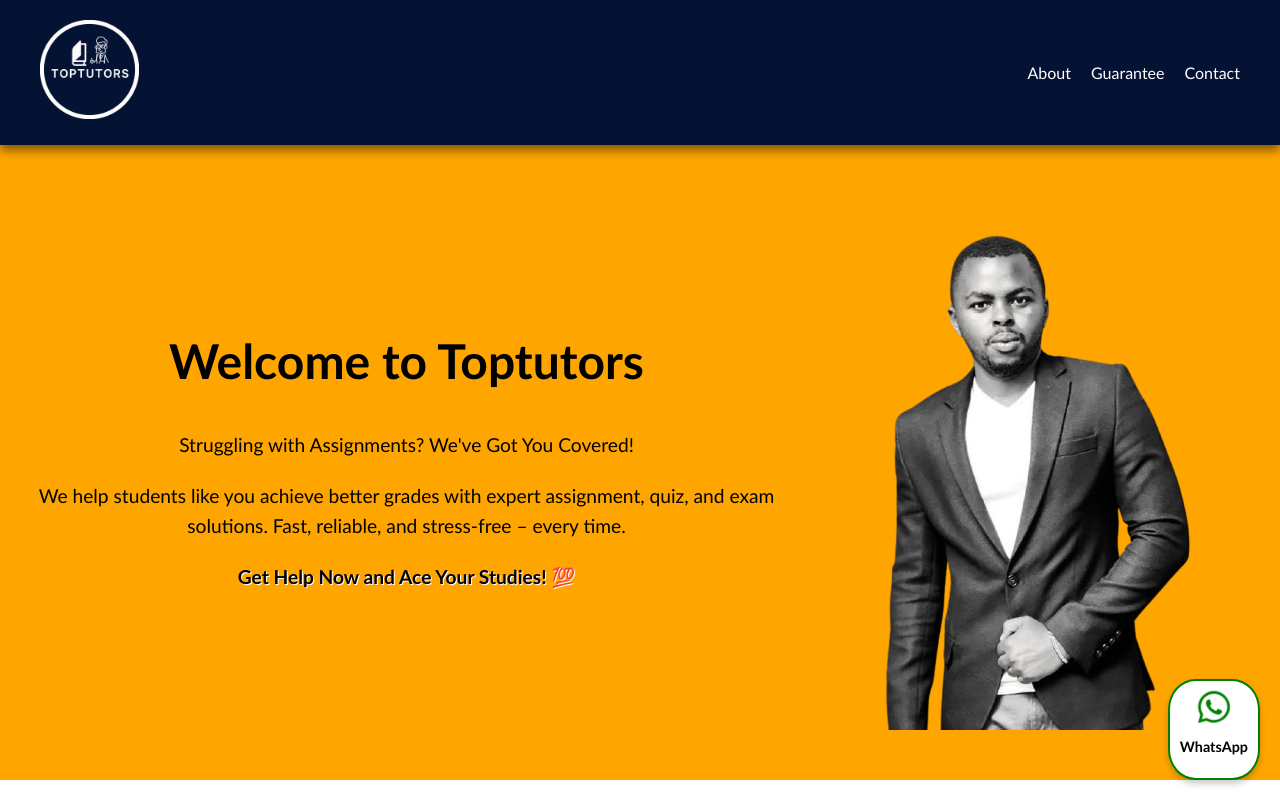
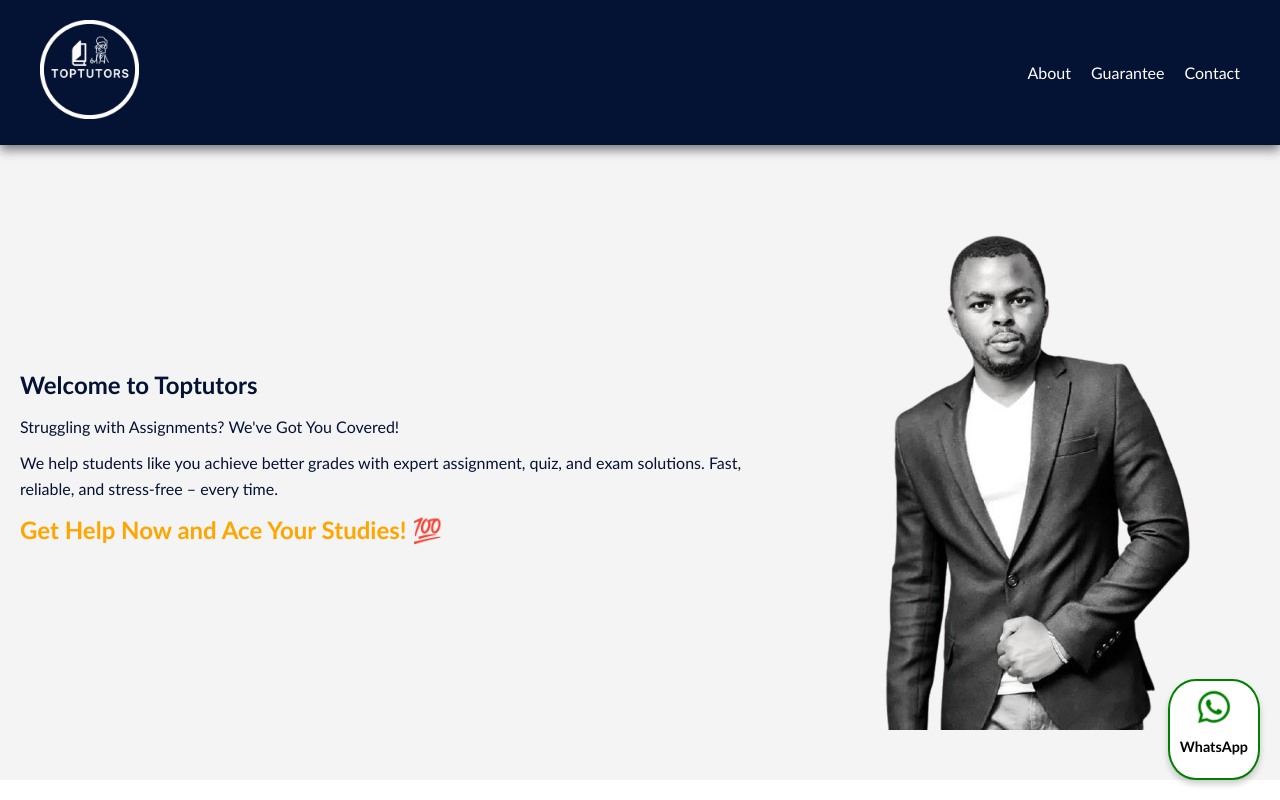
Before and after one commit to Davey0076/client-portfolio-one, a React (Vite) app: page / in a window 1280 px wide. Shown: the top 800 px of the page. Built offline with nearby package versions, Linux system fonts and the light colour scheme.

Commit message:
updates on hero section

```diff
--- a/src/components/Hero/Hero.css
+++ b/src/components/Hero/Hero.css
@@ -1,71 +1,67 @@
 .hero {
-  background-color: orange;
-  color: black;
-  text-align: center;
-  position: relative;
   display: flex;
+  align-items: center;
   justify-content: space-between;
-  overflow: hidden;
+  padding: 50px 20px;
+  background-color: #f4f4f4;
+  color: #041333;
 }
 
-.hero-text h1 {
-  font-size: 3rem;
-  margin-bottom: 20px;
-  animation: textSlideIn 1.5s ease-in-out forwards;
+.hero-content {
+  flex: 1;
+  margin-right: 20px;
 }
 
-.hero-text{
-  display: flex;
-  flex-direction: column;
-  align-items: center;
-  justify-content: center;
+.hero-title {
+  font-size: 3rem;
+  font-weight: bold;
+  margin-bottom: 20px;
 }
 
-.hero-text p {
+.hero-subtext {
   font-size: 1.2rem;
-  margin: 10px 0;
-  opacity: 0;
-  animation: fadeUp 2s ease 0.5s forwards;
+  margin-bottom: 20px;
 }
 
 .cta {
   font-size: 1.5rem;
   font-weight: bold;
-  color: black;
-  text-shadow: 1px 1px white;
-  animation: pulse 2s infinite;
+  color: orange;
 }
 
+.hero-image {
+  flex: 1;
+  text-align: center;
+}
 
+.hero-image img {
+  max-width: 100%;
+  height: auto;
+  border-radius: 10px;
+}
 
-/* Animations */
-@keyframes textSlideIn {
-  from {
-    transform: translateX(-100%);
-    opacity: 0;
+/* Responsive Styles for Small Screens */
+@media (max-width: 768px) {
+  .hero {
+    flex-direction: column;
+    text-align: center;
   }
-  to {
-    transform: translateX(0);
-    opacity: 1;
+
+  .hero-content {
+    margin-right: 0;
+    margin-bottom: 20px;
+  }
+
+  .hero-title {
+    font-size: 2rem;
+  }
+
+  .cta {
+    font-size: 1.2rem;
+  }
+
+  .hero-image img {
+    width: 80%;
+    margin: 0 auto;
   }
 }
-
-@keyframes fadeUp {
-  from {
-    transform: translateY(20px);
-    opacity: 0;
-  }
-  to {
-    transform: translateY(0);
-    opacity: 1;
-  }
-}
-
-@keyframes pulse {
-  0%, 100% {
-    transform: scale(1);
-  }
-  50% {
-    transform: scale(1.1);
-  }
-}
```
